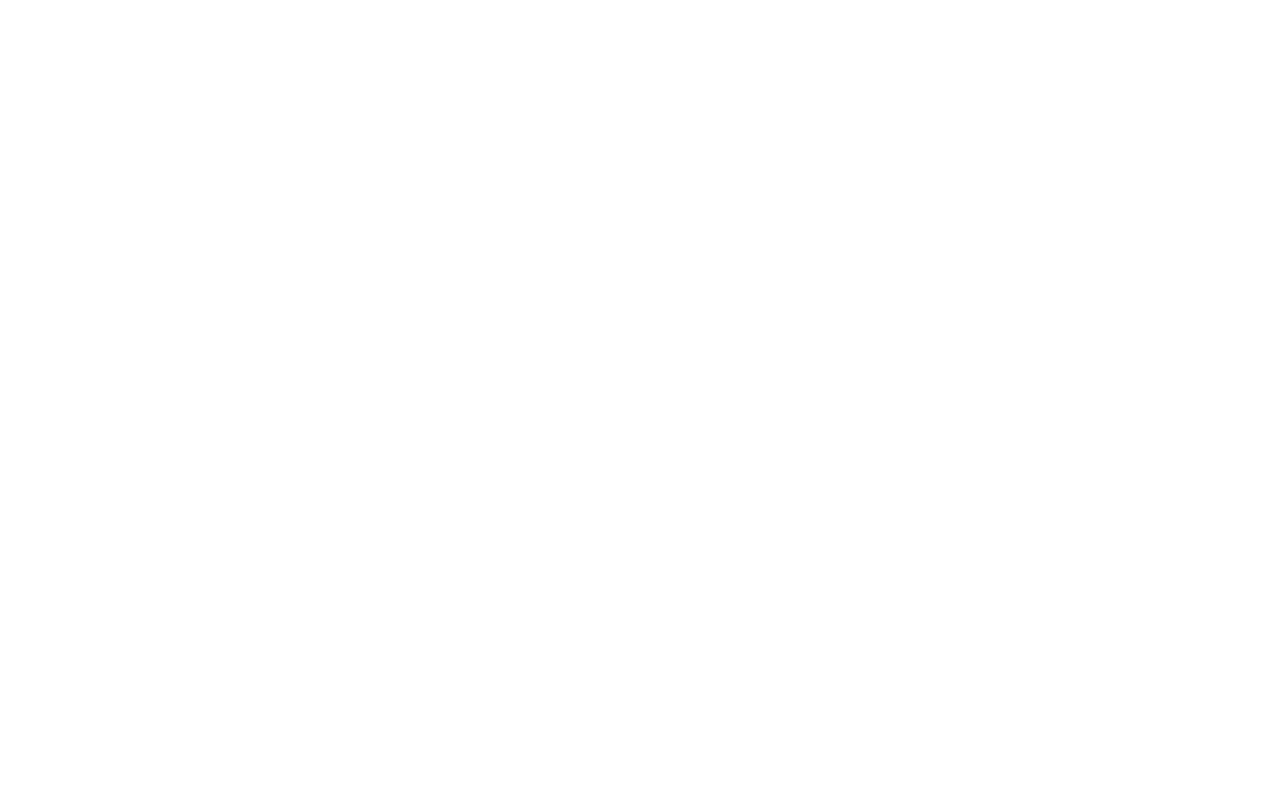
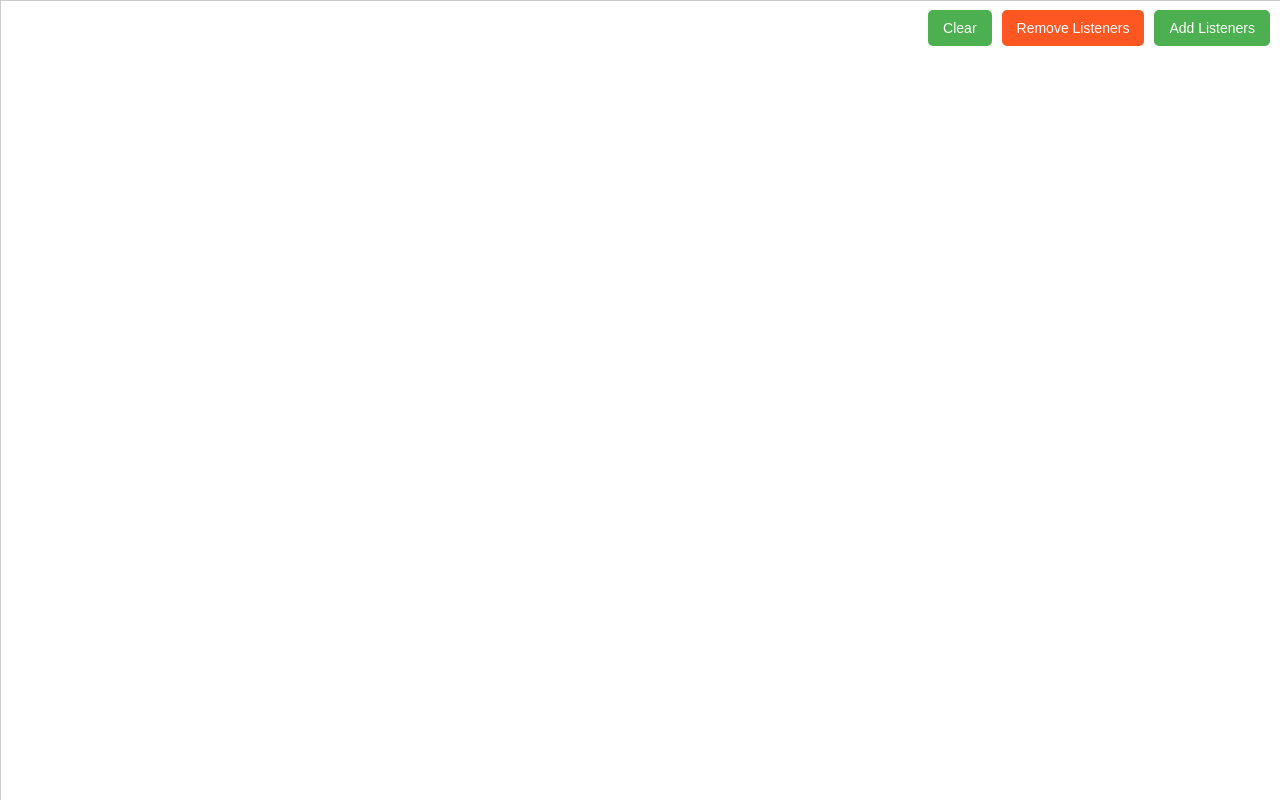
Before and after one commit to vishvabhatt/Ang-Gestures, an Angular app: page / in a window 1280 px wide. Built offline with nearby package versions, Linux system fonts and the light colour scheme.

Commit message:
update with new buttons

```diff
--- a/src/app/drawing/drawing.component.css
+++ b/src/app/drawing/drawing.component.css
@@ -1,15 +1,42 @@
 .drawing-container {
   position: relative;
-  width: 100vw;
-  height: 100vh;
-  margin: 0;
-  padding: 0;
-  overflow: hidden;
+  width: 100%;
+  height: 100%;
 }
+
 canvas {
+  border: 1px solid #ccc;
   display: block;
   width: 100%;
   height: 100%;
-  touch-action: none;
-  cursor: crosshair;
 }
+
+.button-container {
+  position: absolute;
+  top: 10px;
+  right: 10px;
+  display: flex;
+  gap: 10px;
+}
+
+.action-button {
+  background-color: #4caf50;
+  color: white;
+  border: none;
+  padding: 10px 15px;
+  font-size: 14px;
+  cursor: pointer;
+  border-radius: 5px;
+}
+
+.action-button:hover {
+  background-color: #388e3c;
+}
+
+.action-button:nth-child(2) {
+  background-color: #ff5722;
+}
+
+.action-button:nth-child(2):hover {
+  background-color: #d84315;
+}
--- a/src/app/drawing/drawing.component.html
+++ b/src/app/drawing/drawing.component.html
@@ -1,3 +1,12 @@
 <div class="drawing-container">
   <canvas #drawingCanvas></canvas>
+  <div class="button-container">
+    <button class="action-button" (click)="clearCanvas()">Clear</button>
+    <button class="action-button" (click)="removeListeners()">
+      Remove Listeners
+    </button>
+    <button class="action-button" (click)="addListeners()">
+      Add Listeners
+    </button>
+  </div>
 </div>
--- a/src/app/drawing/drawing.component.ts
+++ b/src/app/drawing/drawing.component.ts
@@ -4,7 +4,6 @@
   OnInit,
   ViewChild,
   OnDestroy,
-  NgZone,
 } from '@angular/core';
 
 @Component({
@@ -20,8 +19,7 @@
 
   private eventListeners: (() => void)[] = [];
   private destroyRequested = false;
-
-  constructor(private ngZone: NgZone) {}
+  private listenersActive = false;
 
   ngOnInit() {
     const canvas = this.canvasRef.nativeElement;
@@ -34,7 +32,10 @@
     this.ctx.lineCap = 'round';
     this.ctx.strokeStyle = 'red';
 
-    this.ngZone.runOutsideAngular(() => {
+    this.addListeners();
+  }
+
+  private attachEventListeners(canvas: HTMLCanvasElement) {
     const pointerDownHandler = (event: PointerEvent) =>
       this.handlePointerDown(event);
     const pointerMoveHandler = (event: PointerEvent) =>
@@ -59,7 +60,9 @@
     this.eventListeners.push(() =>
       canvas.removeEventListener('pointercancel', pointerUpHandler)
     );
-    });
+
+    this.listenersActive = true;
+    console.log('Event listeners attached.');
   }
 
   private handlePointerDown(event: PointerEvent) {
@@ -71,11 +74,9 @@
     const canvas = this.canvasRef.nativeElement;
     canvas.setPointerCapture(event.pointerId);
 
-    this.ngZone.run(() => {
     this.isDrawing = true;
     this.ctx.beginPath();
     this.ctx.moveTo(event.offsetX, event.offsetY);
-    });
   }
 
   private handlePointerMove(event: PointerEvent) {
@@ -84,10 +85,8 @@
     event.preventDefault();
     event.stopPropagation();
 
-    this.ngZone.run(() => {
     this.ctx.lineTo(event.offsetX, event.offsetY);
     this.ctx.stroke();
-    });
   }
 
   private handlePointerUp(event: PointerEvent) {
@@ -99,26 +98,43 @@
     const canvas = this.canvasRef.nativeElement;
     canvas.releasePointerCapture(event.pointerId);
 
-    this.ngZone.run(() => {
     this.isDrawing = false;
     this.ctx.closePath();
-    });
   }
 
-  ngOnDestroy() {
-    this.destroyRequested = true;
-
-    this.eventListeners.forEach((cleanup) => cleanup());
-    this.eventListeners = [];
-
-    if (this.ctx) {
+  clearCanvas() {
     this.ctx.clearRect(
       0,
       0,
       this.canvasRef.nativeElement.width,
       this.canvasRef.nativeElement.height
     );
-      this.ctx = null as any;
+  }
+
+  removeListeners() {
+    if (!this.listenersActive) {
+      console.warn('Listeners are already removed.');
+      return;
+    }
+
+    this.eventListeners.forEach((cleanup) => cleanup());
+    this.eventListeners = [];
+    this.listenersActive = false;
+
+    console.log('Event listeners removed.');
+  }
+
+  addListeners() {
+    if (this.listenersActive) {
+      console.warn('Listeners are already active.');
+      return;
+    }
+
+    this.attachEventListeners(this.canvasRef.nativeElement);
+  }
+
+  ngOnDestroy() {
+    this.destroyRequested = true;
+    this.removeListeners();
   }
 }
-}
```
Also changed, not shown: 3 other files (tests, documents, lock files or other folders). Lines whose indentation alone changed are shown as unchanged.
